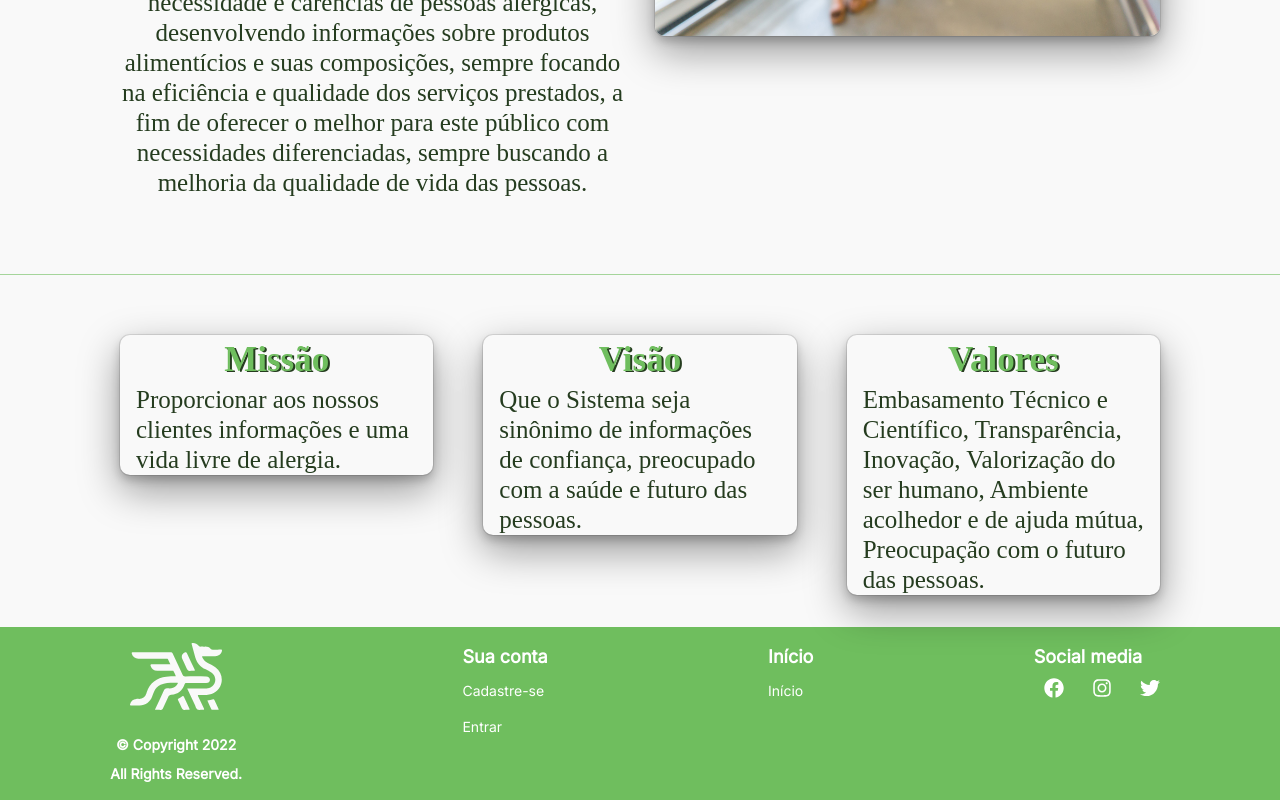
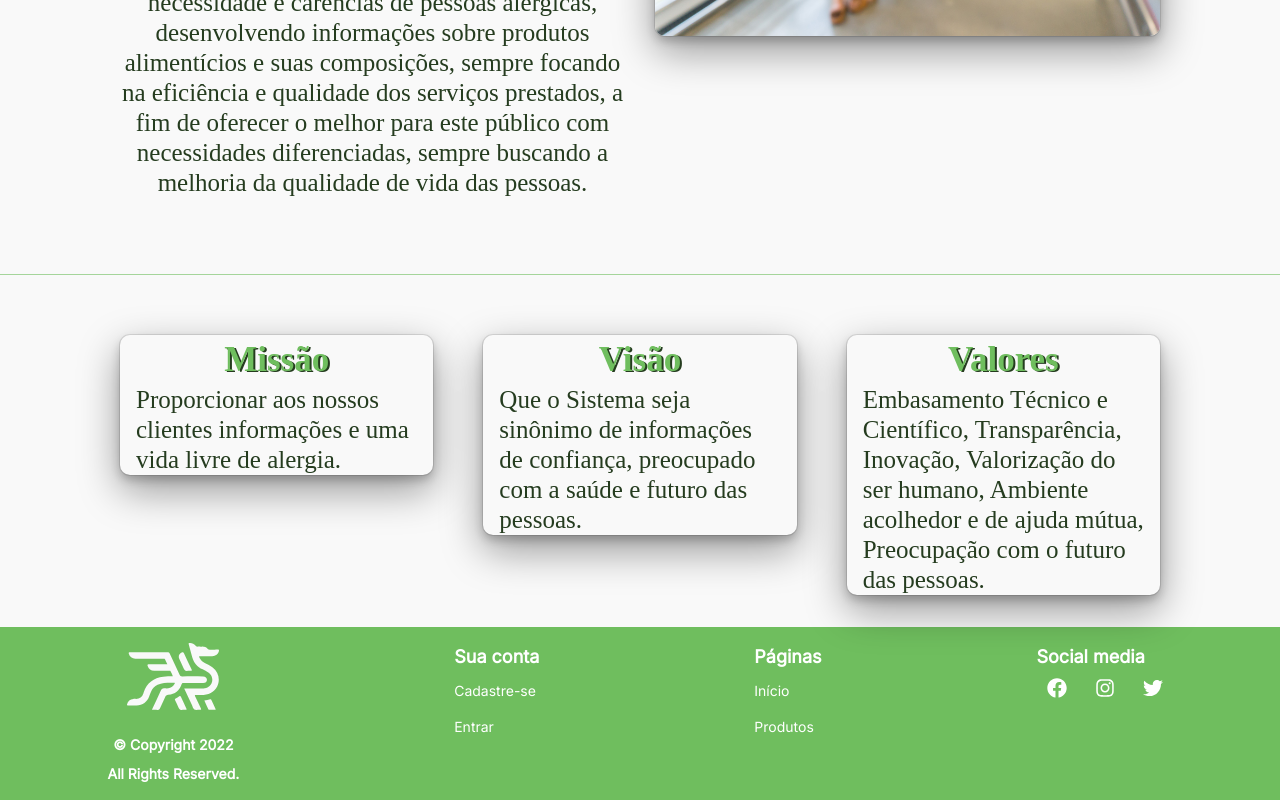
Before and after one commit to QuimeraOrganization/Front-end, a Next.js app: page /inicio in a window 1280 px wide. Shown: the part 402-1202 px from the top of the page. Built offline with nearby package versions, Linux system fonts and the light colour scheme; no server answers.

Commit message:
Footer change

```diff
--- a/src/components/Footer.jsx
+++ b/src/components/Footer.jsx
@@ -54,12 +54,17 @@ export default function Footer() {
 
       <Stack width="200">
         <Text fontSize="lg" fontWeight="bold">
-          Início
+          Páginas
         </Text>
         <Stack spacing="3" shouldWrapChildren>
           <Link href="/inicio">
             <Button variant="link" color="white" size="sm" fontWeight="light">
               Início
+            </Button>
+          </Link>
+          <Link href="/produtos?page=1">
+            <Button variant="link" color="white" size="sm" fontWeight="light">
+              Produtos
             </Button>
           </Link>
         </Stack>
```
